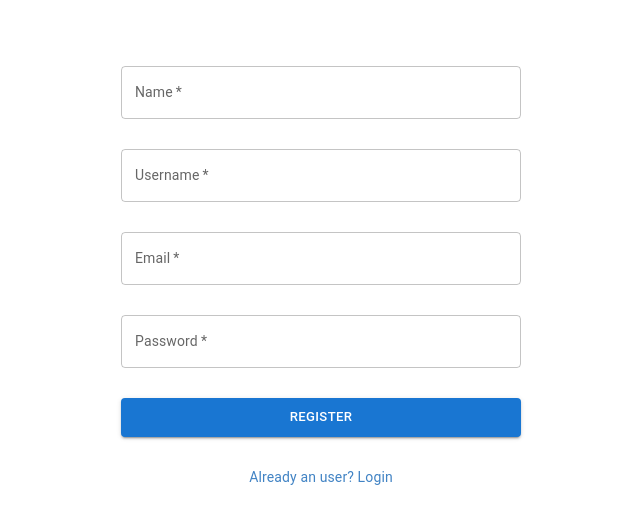
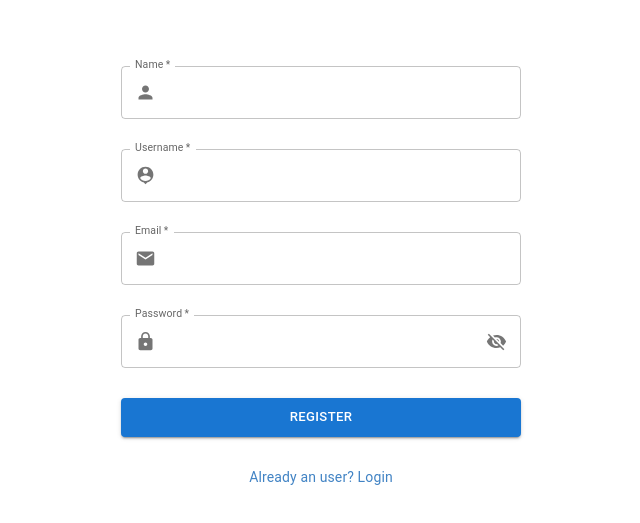
Before and after one commit to nishanthan-k/social-media-app, a React (Vite) app in the folder client/: page /register in a window 1280 px wide. Shown: the part 123-646 px from the top of the page, without its empty margins (319-959 px from the left). Built offline with nearby package versions, Linux system fonts and the light colour scheme.

Commit message:
added icons to form

```diff
--- a/client/src/pages/login/Login.jsx
+++ b/client/src/pages/login/Login.jsx
@@ -1,21 +1,28 @@
-import React, { useContext } from "react";
+import EmailIcon from "@mui/icons-material/Email";
+import LockIcon from "@mui/icons-material/Lock";
+import LockOpenIcon from "@mui/icons-material/LockOpen";
+import VisibilityIcon from '@mui/icons-material/Visibility';
+import VisibilityOffIcon from '@mui/icons-material/VisibilityOff';
 import {
   Box,
   Button,
   FormHelperText,
   Grid,
+  InputAdornment,
   TextField,
   Typography,
 } from "@mui/material";
 import { Formik } from "formik";
-import * as Yup from "yup";
+import React, { useContext, useState } from "react";
 import { Link, useNavigate } from "react-router-dom";
 import { ToastContainer, toast } from "react-toastify";
 import "react-toastify/dist/ReactToastify.css";
+import * as Yup from "yup";
 import { AuthContext } from "../../contexts/AuthContext";
 import "./Login.scss";
 
 const Login = () => {
+  const [showPassword, setShowPassword] = useState(false);
   const { storeUser } = useContext(AuthContext);
   const navigate = useNavigate();
   const notify = () => {
@@ -51,7 +58,7 @@ const Login = () => {
         validate={(values) => {
           const errors = {};
 
-         if (values.email !== "abc@gmail.com") {
+          if (values.email !== "abc@gmail.com") {
             errors.email = "User doesn't exist";
           }
 
@@ -86,6 +93,13 @@ const Login = () => {
                 error={props.errors.email ? true : false}
                 required
                 fullWidth
+                InputProps={{
+                  startAdornment: (
+                    <InputAdornment position="start">
+                      <EmailIcon />
+                    </InputAdornment>
+                  ),
+                }}
               />
               {props.errors.email && (
                 <FormHelperText className="errors">
@@ -95,6 +109,7 @@ const Login = () => {
 
               <TextField
                 label="Password"
+                type={showPassword ? "text" : "password"}
                 name="password"
                 value={props.values.password}
                 onChange={props.handleChange}
@@ -102,6 +117,19 @@ const Login = () => {
                 error={props.errors.password ? true : false}
                 required
                 fullWidth
+                InputProps={{
+                  startAdornment: (
+                    <InputAdornment position="start">
+                      {showPassword ? <LockOpenIcon /> : <LockIcon />}
+                    </InputAdornment>
+                  ),
+                  endAdornment: (
+                    <InputAdornment position="end" onClick={() => setShowPassword(!showPassword)}>
+                      {showPassword ? <VisibilityIcon /> : <VisibilityOffIcon />}
+                    </InputAdornment>
+                  ),
+
+                }}
               />
               {props.errors.password && (
                 <FormHelperText className="errors">
--- a/client/src/pages/register/Register.jsx
+++ b/client/src/pages/register/Register.jsx
@@ -1,6 +1,13 @@
-import React from "react";
+import React, { useState } from "react";
 import "./Register.scss";
 import { Link, useNavigate } from "react-router-dom";
+import EmailIcon from "@mui/icons-material/Email";
+import LockIcon from "@mui/icons-material/Lock";
+import LockOpenIcon from "@mui/icons-material/LockOpen";
+import VisibilityIcon from "@mui/icons-material/Visibility";
+import VisibilityOffIcon from "@mui/icons-material/VisibilityOff";
+import PersonIcon from "@mui/icons-material/Person";
+import PersonPinIcon from "@mui/icons-material/PersonPin";
 import {
   Box,
   Button,
@@ -8,6 +15,7 @@ import {
   TextField,
   Typography,
   FormHelperText,
+  InputAdornment,
 } from "@mui/material";
 import { Formik } from "formik";
 import * as Yup from "yup";
@@ -15,6 +23,7 @@ import { ToastContainer, toast } from "react-toastify";
 
 const Register = () => {
   const navigate = useNavigate();
+  const [showPassword, setShowPassword] = useState(false);
   const notify = () => {
     toast.success("User Registered!", {
       position: "top-right",
@@ -64,6 +73,13 @@ const Register = () => {
                 error={props.errors.name ? true : false}
                 required
                 fullWidth
+                InputProps={{
+                  startAdornment: (
+                    <InputAdornment position="start">
+                      <PersonIcon />
+                    </InputAdornment>
+                  ),
+                }}
               />
               {props.errors.name && (
                 <FormHelperText className="errors">
@@ -80,6 +96,13 @@ const Register = () => {
                 error={props.errors.username ? true : false}
                 required
                 fullWidth
+                InputProps={{
+                  startAdornment: (
+                    <InputAdornment position="start">
+                      <PersonPinIcon />
+                    </InputAdornment>
+                  ),
+                }}
               />
               {props.errors.username && (
                 <FormHelperText className="errors">
@@ -88,6 +111,7 @@ const Register = () => {
               )}
 
               <TextField
+                className="textField"
                 label="Email"
                 name="email"
                 value={props.values.email}
@@ -96,6 +120,13 @@ const Register = () => {
                 error={props.errors.email ? true : false}
                 required
                 fullWidth
+                InputProps={{
+                  startAdornment: (
+                    <InputAdornment position="start">
+                      <EmailIcon />
+                    </InputAdornment>
+                  ),
+                }}
               />
               {props.errors.email && (
                 <FormHelperText className="errors">
@@ -105,6 +136,7 @@ const Register = () => {
 
               <TextField
                 label="Password"
+                type={showPassword ? "text" : "password"}
                 name="password"
                 value={props.values.password}
                 onChange={props.handleChange}
@@ -112,6 +144,25 @@ const Register = () => {
                 error={props.errors.password ? true : false}
                 required
                 fullWidth
+                InputProps={{
+                  startAdornment: (
+                    <InputAdornment position="start">
+                      {showPassword ? <LockOpenIcon /> : <LockIcon />}
+                    </InputAdornment>
+                  ),
+                  endAdornment: (
+                    <InputAdornment
+                      position="end"
+                      onClick={() => setShowPassword(!showPassword)}
+                    >
+                      {showPassword ? (
+                        <VisibilityIcon />
+                      ) : (
+                        <VisibilityOffIcon />
+                      )}
+                    </InputAdornment>
+                  ),
+                }}
               />
               {props.errors.password && (
                 <FormHelperText className="errors">
```
